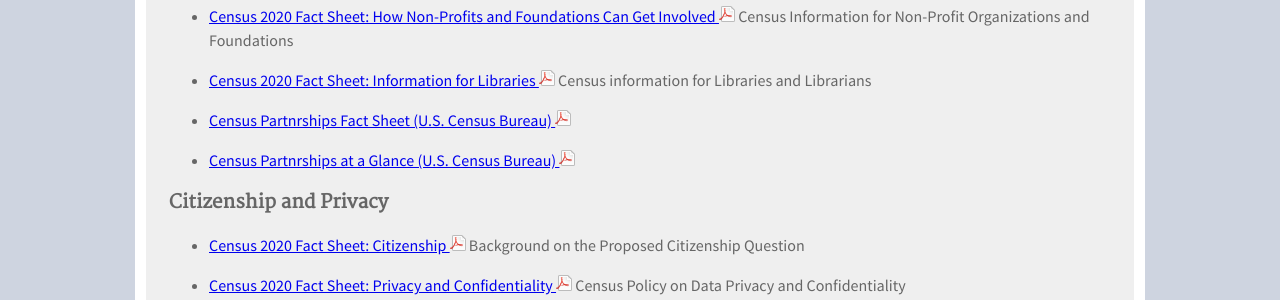
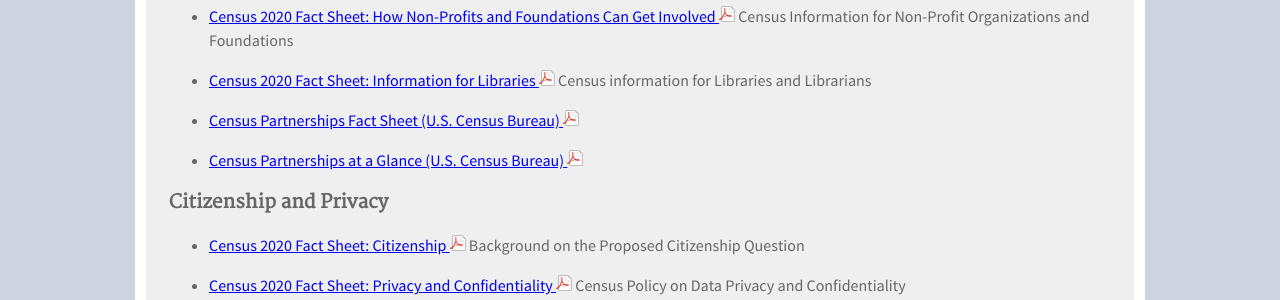
Before and after one commit to TBleess/Website_New, a Jekyll site: the page built from pages/5_CensusACS/2020-factsheets.md, in a window 1280 px wide. Shown: the part 793-1093 px from the top of the page. Built offline with Jekyll 4.4.1, drawn with Linux system fonts in a browser that asks for light colours.

Commit message:
Update 2020-factsheets.md

```diff
--- a/pages/5_CensusACS/2020-factsheets.md
+++ b/pages/5_CensusACS/2020-factsheets.md
@@ -31,9 +31,9 @@
 
 * [Census 2020 Fact Sheet:  Information  for Libraries  ![pdf](/images/page_white_acrobat.png 'download pdf file')](https://drive.google.com/uc?export=download&id=1zf9rDwCO0E_krBGCL77booqjiuPHCr9q) Census information for Libraries and Librarians
 
-* [Census Partnrships Fact Sheet (U.S. Census Bureau) ![pdf](/images/page_white_acrobat.png 'download pdf file')](https://www2.census.gov/about/partners/general/fact-sheet-partnerships.pdf?#)
+* [Census Partnerships Fact Sheet (U.S. Census Bureau) ![pdf](/images/page_white_acrobat.png 'download pdf file')](https://www2.census.gov/about/partners/general/fact-sheet-partnerships.pdf?#)
 
-* [Census Partnrships at a Glance (U.S. Census Bureau) ![pdf](/images/page_white_acrobat.png 'download pdf file')](https://www2.census.gov/about/partners/general/partnerships-at-a-glance.pdf?#)
+* [Census Partnerships at a Glance (U.S. Census Bureau) ![pdf](/images/page_white_acrobat.png 'download pdf file')](https://www2.census.gov/about/partners/general/partnerships-at-a-glance.pdf?#)
 
 ### Citizenship and Privacy
 
```
